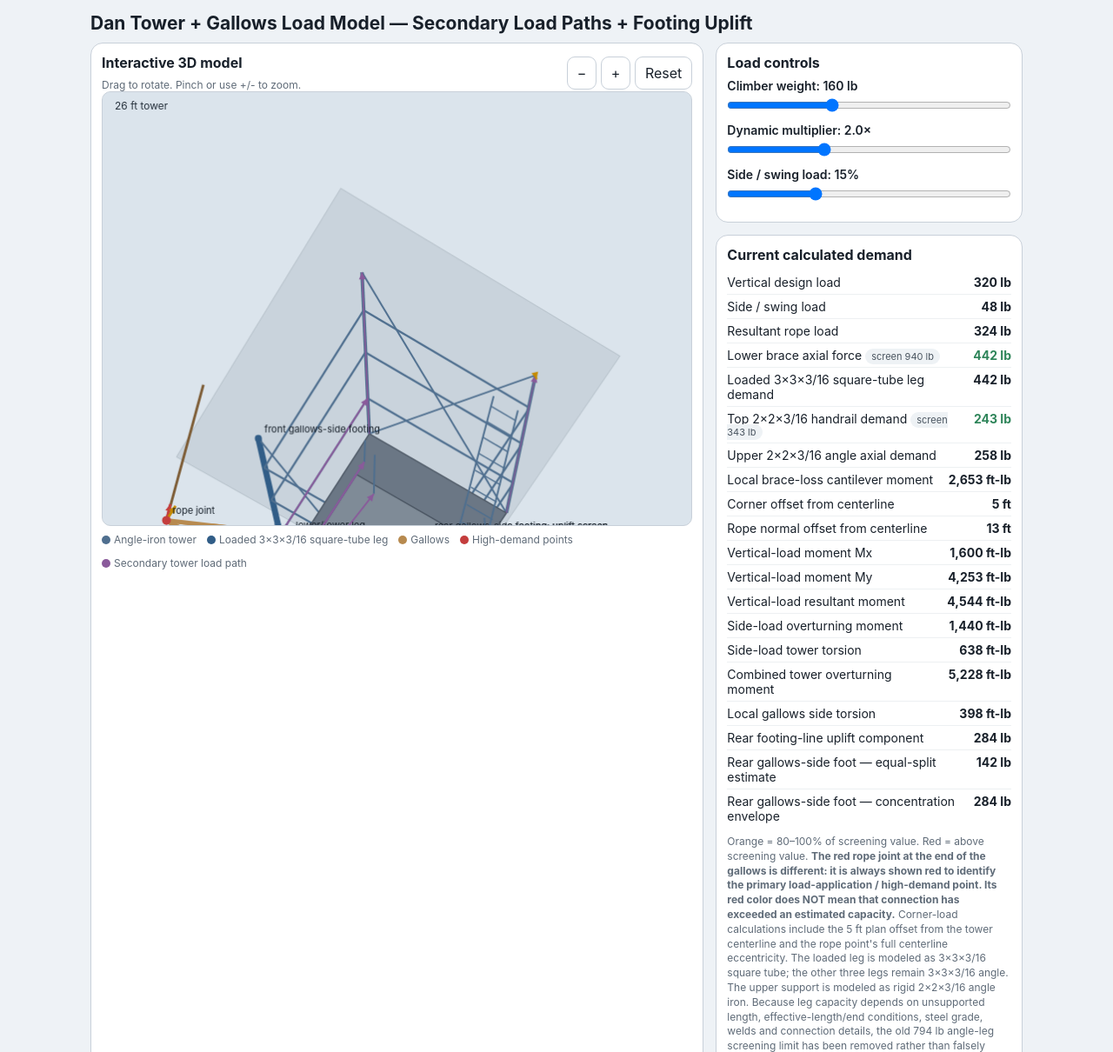
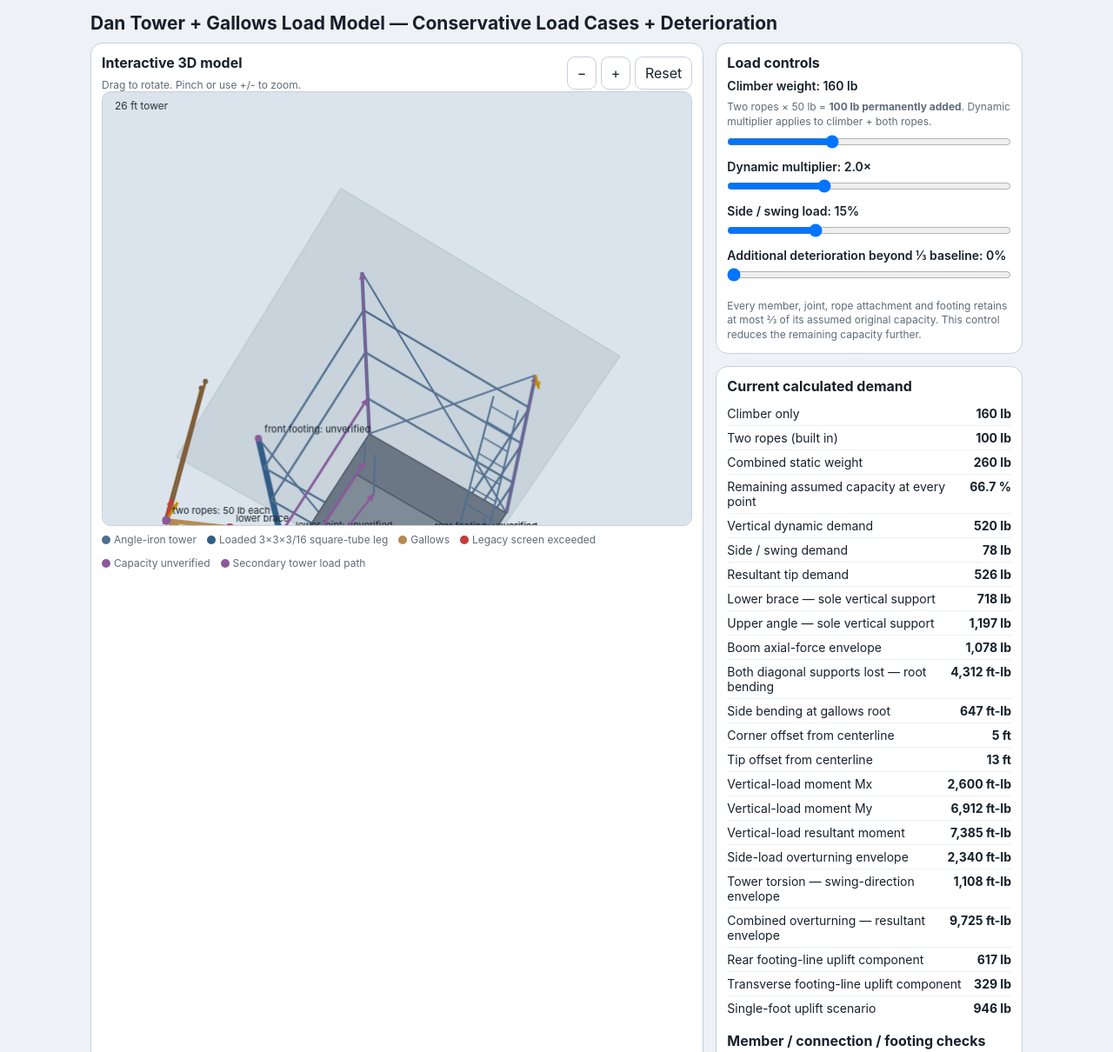
Before and after one commit to predapex/DT, a plain HTML site: page index.html in a window 1280 px wide. Shown: the top 1210 px of the page at 87% size. Drawn offline with Linux system fonts and the light colour scheme.

Commit message:
Add two 50 lb ropes, conservative support cases, and one-third deterioration screens

```diff
--- a/index.html
+++ b/index.html
@@ -2,7 +2,7 @@
 <head>
 <meta charset="utf-8">
 <meta name="viewport" content="width=device-width,initial-scale=1,maximum-scale=1,user-scalable=no">
-<title>Dan Tower + Gallows Model - Secondary Load Paths + Footing Uplift</title>
+<title>Dan Tower + Gallows Model - Conservative Load Cases + Deterioration</title>
 <style>
 :root{
   --bg:#eef2f6; --panel:#ffffff; --text:#18202a; --muted:#5f6b78; --line:#c8d0d9;
@@ -26,7 +26,7 @@ input[type=range]{width:100%;margin:6px 0 12px}
 .value{font-weight:700}
 .red{color:var(--bad)}
 .orange{color:var(--warn)}
-.green{color:var(--ok)}
+.unknown{color:#8a5a9b}
 .badge{font-size:11px;padding:2px 7px;border-radius:999px;background:#eef2f5;color:#4a5560}
 button{font:inherit;padding:8px 11px;border-radius:9px;border:1px solid var(--line);background:#fff;color:var(--text)}
 .sectiontitle{font-weight:700;margin-bottom:8px}
@@ -41,7 +41,7 @@ button{font:inherit;padding:8px 11px;border-radius:9px;border:1px solid var(--li
 </head>
 <body>
 <div class="wrap">
-  <h1>Dan Tower + Gallows Load Model — Secondary Load Paths + Footing Uplift</h1>
+  <h1>Dan Tower + Gallows Load Model — Conservative Load Cases + Deterioration</h1>
   <div class="grid">
     <div class="card">
       <div class="row">
@@ -56,7 +56,7 @@ button{font:inherit;padding:8px 11px;border-radius:9px;border:1px solid var(--li
         <span><i class="dot" style="background:var(--tower)"></i>Angle-iron tower</span>
         <span><i class="dot" style="background:#315d87"></i>Loaded 3×3×3/16 square-tube leg</span>
         <span><i class="dot" style="background:var(--gallows)"></i>Gallows</span>
-        <span><i class="dot" style="background:var(--bad)"></i>High-demand points</span><span><i class="dot" style="background:#8a5a9b"></i>Secondary tower load path</span>
+        <span><i class="dot" style="background:var(--bad)"></i>Legacy screen exceeded</span><span><i class="dot" style="background:#8a5a9b"></i>Capacity unverified</span><span><i class="dot" style="background:#8a5a9b"></i>Secondary tower load path</span>
       </div>
     </div>
 
@@ -64,17 +64,23 @@ button{font:inherit;padding:8px 11px;border-radius:9px;border:1px solid var(--li
       <div class="card">
         <div class="sectiontitle">Load controls</div>
         <label>Climber weight: <span id="wOut">160</span> lb</label>
+        <div class="note">Two ropes × 50 lb = <strong>100 lb permanently added</strong>. Dynamic multiplier applies to climber + both ropes.</div>
         <input id="w" type="range" min="80" max="300" value="160" step="5">
         <label>Dynamic multiplier: <span id="dOut">2.0</span>×</label>
         <input id="d" type="range" min="1" max="4" value="2" step=".1">
         <label>Side / swing load: <span id="sOut">15</span>%</label>
         <input id="s" type="range" min="0" max="50" value="15" step="5">
+        <label>Additional deterioration beyond ⅓ baseline: <span id="ageOut">0</span>%</label>
+        <input id="age" type="range" min="0" max="90" value="0" step="5">
+        <div class="note">Every member, joint, rope attachment and footing retains at most ⅔ of its assumed original capacity. This control reduces the remaining capacity further.</div>
       </div>
 
       <div class="card" style="margin-top:14px">
         <div class="sectiontitle">Current calculated demand</div>
         <div id="stats"></div>
-        <div class="note">Orange = 80–100% of screening value. Red = above screening value. <strong>The red rope joint at the end of the gallows is different: it is always shown red to identify the primary load-application / high-demand point. Its red color does NOT mean that connection has exceeded an estimated capacity.</strong> Corner-load calculations include the 5 ft plan offset from the tower centerline and the rope point's full centerline eccentricity. The loaded leg is modeled as 3×3×3/16 square tube; the other three legs remain 3×3×3/16 angle. The upper support is modeled as rigid 2×2×3/16 angle iron. Because leg capacity depends on unsupported length, effective-length/end conditions, steel grade, welds and connection details, the old 794 lb angle-leg screening limit has been removed rather than falsely reused for the square tube. No capacity screen is assigned to the upper angle because compression buckling/tension capacity depends on its actual unsupported length, orientation, steel grade and end connections. These are preliminary engineering screens, not certified capacities.</div>
+        <div class="sectiontitle" style="margin-top:14px">Member / connection / footing checks</div>
+        <div id="pointStats"></div>
+        <div class="note"><strong>This is a conservative scenario screen, not a failure prediction or permission to climb.</strong> Each diagonal is checked separately as the sole vertical support; neither gets credit for the other. Side load is added to member demand, and overturning is enveloped over swing directions. These maxima are separate cases, not simultaneous reactions. Handrail is also checked for complete diagonal-support loss. Red means an unverified legacy screen is exceeded; purple means no capacity is established; grey means below an unverified screen, not safe. No green safety rating is used. The ⅓ deterioration loss is your assumed allowance, not a measured condition assessment. Unknown capacities remain unknown after reduction. See the point checks below.</div>
       </div>
     </div>
   </div>
@@ -82,21 +88,21 @@ button{font:inherit;padding:8px 11px;border-radius:9px;border:1px solid var(--li
   <div class="card" style="margin-top:14px">
     <div class="sectiontitle">Secondary tower load distribution</div>
     <div class="small">
-      Purple arrows trace the secondary load paths after the gallows forces enter the tower at the lower knee-brace connection, boom/handrail connection, and upper angle/roof-frame connection. They show transfer into the existing framing, neighboring legs and foundations. Arrow thickness responds to the load sliders. This is a load-path visualization, not a finite-element calculation of the exact force in each individual brace.
+      Purple arrows trace the secondary load paths after the gallows forces enter the tower at the lower knee-brace connection, boom/handrail connection, and upper angle/roof-frame connection. They show transfer into the existing framing, neighboring legs and foundations. Arrow thickness responds to the total load including both ropes. No beneficial load sharing is credited in the member checks. This is a load-path visualization, not a finite-element calculation of the exact force in each individual brace.
     </div>
   </div>
 
   <div class="card" style="margin-top:14px">
     <div class="sectiontitle">Rear footing uplift screen</div>
     <div class="small">
-      Tower top is level. The gallows projects from the FRONT of the tower. Front tower legs are 3 ft longer than the rear legs over the 15 ft front-to-rear footing spacing. Red/orange arrows show the uplift-producing reaction at the actual REAR footing line, opposite the gallows. The displayed value is <strong>not net footing uplift</strong>: tower self-weight, footing/concrete weight, soil/rock restraint, guy-cable effects and anchor/rebar resistance are not subtracted because those values are not in the model. The gallows-side rear-foot range runs from an equal 50/50 rear-line split to a conservative 100% concentration envelope; exact distribution requires the tower-frame stiffness.
+      Tower top is level. The gallows projects from the FRONT of the tower. Front tower legs are 3 ft longer than the rear legs over the 15 ft front-to-rear footing spacing. Red/orange arrows show the uplift-producing reaction at the actual REAR footing line, opposite the gallows. The displayed value is <strong>not net footing uplift</strong>: tower self-weight, footing/concrete weight, soil/rock restraint, guy-cable effects and anchor/rebar resistance are not subtracted because those values are not in the model. Swing direction is enveloped separately for each axis. Each rear footing is checked for 100% of the rear-line uplift component; a single-foot scenario also adds the transverse footing-line uplift component. No equal-split benefit is credited. These are separate load cases, not simultaneous footing reactions, and do not bound every possible frame-stiffness effect.
     </div>
   </div>
 
   <div class="card" style="margin-top:14px">
     <div class="sectiontitle">Attachment / member assumptions</div>
     <div class="small">
-      CORNER MOUNT: gallows is attached at one tower corner/leg, not at the face centerline · Loaded gallows leg ONLY → 3×3×3/16 in square tube; other three tower legs remain 3×3×3/16 angle · Bottom brace attaches to the loaded square-tube leg · Top beam → 2×2×3/16 in angle handrail · Upper support → 2×2×3/16 in angle iron attached to roof frame · Gallows → 2×2×1/4 in angle · Bolts → 1/2 in high-tensile · Rope reach → 99.5 in · Lower brace → ~12 ft · Brace angle → 46.4°
+      CORNER MOUNT: gallows is attached at one tower corner/leg, not at the face centerline · Loaded gallows leg ONLY → 3×3×3/16 in square tube; other three tower legs remain 3×3×3/16 angle · Bottom brace attaches to the loaded square-tube leg · Top beam → 2×2×3/16 in angle handrail · Upper support → 2×2×3/16 in angle iron attached to roof frame · Gallows → 2×2×1/4 in angle · Bolts → 1/2 in high-tensile · Rope reach → 99.5 in · Lower brace → ~12 ft · Lower brace angle → calculated from the displayed geometry
     </div>
     <div class="note">Screening values depend heavily on actual unsupported span, connection geometry, bolt grade/layout, welds, eccentricity, corrosion and anchorage. A structural engineer should replace these estimates with measured capacities before anyone climbs on it.</div>
   </div>
@@ -105,7 +111,7 @@ button{font:inherit;padding:8px 11px;border-radius:9px;border:1px solid var(--li
 <script>
 (function(){
 const cv=document.getElementById('cv'), ctx=cv.getContext('2d'), box=document.getElementById('box');
-const w=document.getElementById('w'), d=document.getElementById('d'), s=document.getElementById('s');
+const w=document.getElementById('w'), d=document.getElementById('d'), s=document.getElementById('s'), age=document.getElementById('age');
 let yaw=-0.55,pitch=0.32,zoom=15.5,drag=false,lastX=0,lastY=0,lastDist=0;
 
 function resize(){
@@ -147,6 +153,9 @@ function arrow(a,b,color,width=3){
 }
 
 const zTop=26, base=15, top=10, reach=99.5/12, beamZ=30, face=-5, cornerY=-5, tip=face-reach, lowerZ=beamZ-104.5/12, upperZ=34, footSpanFB=15, frontLegExtra=3;
+const ropeCount=2, ropeWeightEach=50, baselineLoss=1/3;
+// Legacy screens have no established engineering provenance; never label them safe.
+const legacyScreens={lowerBrace:940,handrail:343};
 function interp(s,z){return base+(top-base)*(z/zTop)}
 function draw(){
   ctx.clearRect(0,0,box.clientWidth,box.clientHeight);
@@ -179,20 +188,25 @@ function draw(){
   line([face+4,cornerY,beamZ],[tip,cornerY,beamZ],'#b78a4f',5);
   line([face,cornerY,lowerZ],[tip,cornerY,beamZ],'#b78a4f',5);
   line([face,cornerY,upperZ],[tip,cornerY,beamZ],'#b78a4f',4);
-  line([tip,cornerY,beamZ],[tip,cornerY,3],'#7d5c35',3);
+  for(const offset of [-.3,.3]){
+    line([tip,cornerY+offset,beamZ],[tip,cornerY+offset,3],'#7d5c35',3);
+    circle([tip,cornerY+offset,3],3,'#7d5c35');
+  }
 
   line([5.3,5,2],[5.3,-4,25],'#4f6f8f',2); line([7.4,5,2],[7.4,-4,25],'#4f6f8f',2);
   for(let i=0;i<13;i++){let t=i/12;let z=3+22*t;let y=4.5-8*t;line([5.3,y,z],[7.4,y,z],'#4f6f8f',1.5)}
 
   const vals=calc();
+  circle([face-reach/2,cornerY,(lowerZ+beamZ)/2],5,pointColor(vals.points.lowerBrace),'lower brace');
+  circle([face-reach/2,cornerY,(upperZ+beamZ)/2],5,pointColor(vals.points.upperAngle),'upper angle: unverified');
   const downLen=Math.min(5,1.2+vals.P/200), sideLen=Math.min(4,0.7+vals.H/120);
   arrow([tip,cornerY,beamZ],[tip,cornerY,beamZ-downLen],'#c43d3d',3);
   arrow([tip,cornerY,beamZ],[tip,cornerY+sideLen,beamZ],'#c58a00',3);
 
-  circle([tip,cornerY,beamZ],5,'#c43d3d','rope joint');
-  circle([face,cornerY,beamZ],5,statusColor(vals.topDemand,343),'top/handrail');
-  circle([face,cornerY,lowerZ],5,statusColor(vals.braceDemand,794),'lower/tower leg');
-  circle([face,cornerY,upperZ],5,'#b78a4f','upper angle/roof joint');
+  circle([tip,cornerY,beamZ],5,pointColor(vals.points.ropeJoint),'two ropes: 50 lb each');
+  circle([face,cornerY,beamZ],5,pointColor(vals.points.handrail),'handrail: legacy screen');
+  circle([face,cornerY,lowerZ],5,pointColor(vals.points.lowerJoint),'lower joint: unverified');
+  circle([face,cornerY,upperZ],5,pointColor(vals.points.upperJoint),'upper joint: unverified');
 
   const sec='#8a5a9b', secW=Math.max(1.5,Math.min(5,1.5+vals.R/250));
   const h21=interp(0,21)/2;
@@ -212,88 +226,112 @@ function draw(){
   // Red = rear footing on the same side of the tower as the gallows attachment.
   // Orange = opposite rear footing. The foot directly below the gallows is FRONT, not rear.
   arrow([ base/2,-base/2,0],[ base/2,-base/2,upliftScale],'#c43d3d',4);
-  arrow([ base/2, base/2,0],[ base/2, base/2,Math.max(.5,upliftScale*.5)],'#c58a00',2.5);
-  circle([ base/2,-base/2,0],6,'#c43d3d','rear gallows-side footing: uplift screen');
-  circle([-base/2,-base/2,0],4,'#315d87','front gallows-side footing');
+  arrow([ base/2, base/2,0],[ base/2, base/2,upliftScale],'#c58a00',2.5);
+  circle([ base/2,-base/2,0],6,pointColor(vals.points.rearFoot),'rear footing: unverified');
+  circle([-base/2,-base/2,0],4,pointColor(vals.points.frontFoot),'front footing: unverified');
 
   ctx.fillStyle='#26313c';ctx.font='12px -apple-system,Arial';
   ctx.fillText('26 ft tower',14,20);
 }
 
 function calc(){
-  const W=+w.value,D=+d.value,S=+s.value/100;
-  const P=W*D,H=P*S,R=Math.hypot(P,H),theta=46.4*Math.PI/180;
-  const brace=P/Math.sin(theta), beam=P/Math.tan(theta), cant=P*reach;
-
-  const ex=Math.abs(tip);
-  const ey=Math.abs(cornerY);
-  const MvertX=P*ey;
-  const MvertY=P*ex;
-  const MvertResult=Math.hypot(MvertX,MvertY);
-
+  const W=+w.value,D=+d.value,S=+s.value/100,additionalLoss=+age.value/100;
+  const ropeWeight=ropeCount*ropeWeightEach,totalWeight=W+ropeWeight;
+  const retention=(1-baselineLoss)*(1-additionalLoss);
+  const P=totalWeight*D,H=P*S,R=Math.hypot(P,H);
+  const theta=Math.atan2(beamZ-lowerZ,reach);
+  const upperSupportAngle=Math.atan2(upperZ-beamZ,reach);
+  // Separate sole-support cases; no arbitrary 35% or 55% load sharing.
+  const brace=P/Math.sin(theta),upperAngle=P/Math.sin(upperSupportAngle);
+  const beam=Math.max(P/Math.tan(theta),P/Math.tan(upperSupportAngle));
+  // Triangle-inequality force allowance: all side demand at each checked point.
+  const braceDemand=brace+H,upperAngleDemand=upperAngle+H,topDemand=Math.hypot(P,beam)+H;
+  const cant=P*reach,localTorsion=H*reach;
+  const ex=Math.abs(tip),ey=Math.abs(cornerY);
+  const MvertX=P*ey,MvertY=P*ex,MvertResult=Math.hypot(MvertX,MvertY);
   const MsideOverturn=H*beamZ;
-  const Tvertical=H*ex;
-  const MxCombined=MvertX+MsideOverturn;
-  const MyCombined=MvertY;
-  const MoverturnResult=Math.hypot(MxCombined,MyCombined);
-  const localTorsion=H*reach;
-
-  // Front/rear is the X axis because the gallows projects in -X.
-  // The front-to-rear footing-line reaction therefore comes from the Y-axis
-  // overturning moment, not Mx.
-  const rearLineUplift=Math.max(0,MyCombined/footSpanFB);
-  const rearGallEqual=rearLineUplift*0.50;
-  const rearGallEnvelope=rearLineUplift;
-
-  const upperSupportAngle=Math.atan2(upperZ-beamZ,reach);
-  const upperAngle=Math.max(0,P*0.35/Math.sin(upperSupportAngle));
-  return {
-    W,D,S,P,H,R,brace,beam,cant,upperAngle,ex,ey,
-    MvertX,MvertY,MvertResult,MsideOverturn,Tvertical,
-    MxCombined,MyCombined,MoverturnResult,localTorsion,rearLineUplift,rearGallEqual,rearGallEnvelope,
-    topDemand:Math.hypot(P,beam)*0.55,
-    braceDemand:brace,
-    upperAngleDemand:upperAngle
-  };
+  // Each axis maximum is a separate worst-direction swing case.
+  const MxCombined=MvertX+MsideOverturn,MyCombined=MvertY+MsideOverturn;
+  // Resultant maximum is NOT the hypot of separately maximized components.
+  const MoverturnResult=MvertResult+MsideOverturn;
+  const Tvertical=H*Math.hypot(ex,ey);
+  const rearLineUplift=MyCombined/footSpanFB,sideLineUplift=MxCombined/base;
+  const singleFootUplift=rearLineUplift+sideLineUplift;
+  const frontFootCompression=P+singleFootUplift;
+  const points={};
+  function point(key,name,demand,unit='lb',originalScreen=null){
+    points[key]={name,demand,unit,retention,
+      equivalentNewDemand:demand/retention,
+      originalScreen,
+      reducedScreen:originalScreen===null?null:originalScreen*retention};
+  }
+  point('ropeJoint','Ropes / tip attachment (combined)',R);
+  point('lowerBrace','Lower brace — sole-support case + side allowance',braceDemand,'lb',legacyScreens.lowerBrace);
+  point('lowerJoint','Lower brace bolts / welds',braceDemand);
+  point('loadedLeg','Loaded square-tube leg — force envelope',Math.max(braceDemand,topDemand,frontFootCompression));
+  point('upperAngle','Upper angle — sole-support case + side allowance',upperAngleDemand);
+  point('upperJoint','Upper angle bolts / welds / roof joint',upperAngleDemand);
+  point('roofFrame','Roof framing — upper-support case',upperAngleDemand);
+  point('handrail','Handrail — force envelope',topDemand,'lb',legacyScreens.handrail);
+  point('boomJoint','Boom / handrail bolts / welds',topDemand);
+  point('boom','Gallows boom — both diagonals unavailable',cant,'ft-lb');
+  point('boomSide','Gallows boom — side bending',localTorsion,'ft-lb');
+  point('tower','Tower / neighboring legs / bracing — overturning',MoverturnResult,'ft-lb');
+  point('towerTorsion','Tower connections / bracing — torsion',Tvertical,'ft-lb');
+  point('rearFoot','Each rear footing / anchors — single-foot uplift scenario',singleFootUplift);
+  point('frontFoot','Front footing / base joint — compression scenario',frontFootCompression);
+  return {W,D,S,ropeWeight,totalWeight,retention,P,H,R,brace,beam,upperAngle,
+    braceDemand,upperAngleDemand,topDemand,cant,ex,ey,MvertX,MvertY,MvertResult,
+    MsideOverturn,Tvertical,MxCombined,MyCombined,MoverturnResult,localTorsion,
+    rearLineUplift,sideLineUplift,singleFootUplift,frontFootCompression,points};
 }
-function statusColor(v,limit){return v>limit?'#c43d3d':v>=.8*limit?'#c58a00':'#2f855a'}
-function cls(v,limit){return v>limit?'red':v>=.8*limit?'orange':'green'}
+function pointClass(p){
+  if(p.reducedScreen===null)return 'unknown';
+  return p.demand>p.reducedScreen?'red':p.demand>=.8*p.reducedScreen?'orange':'';
+}
+function pointColor(p){return ({red:'#c43d3d',orange:'#c58a00',unknown:'#8a5a9b'})[pointClass(p)]||'#5f6b78';}
 function fmt(n){return Math.round(n).toLocaleString()}
 function update(){
   document.getElementById('wOut').textContent=w.value;
   document.getElementById('dOut').textContent=(+d.value).toFixed(1);
   document.getElementById('sOut').textContent=s.value;
+  document.getElementById('ageOut').textContent=age.value;
   const v=calc();
   const rows=[
-    ['Vertical design load',v.P,'lb',null],
-    ['Side / swing load',v.H,'lb',null],
-    ['Resultant rope load',v.R,'lb',null],
-    ['Lower brace axial force',v.brace,'lb',940],
-    ['Loaded 3×3×3/16 square-tube leg demand',v.brace,'lb',null],
-    ['Top 2×2×3/16 handrail demand',v.topDemand,'lb',343],
-    ['Upper 2×2×3/16 angle axial demand',v.upperAngleDemand,'lb',null],
-    ['Local brace-loss cantilever moment',v.cant,'ft-lb',null],
-    ['Corner offset from centerline',v.ey,'ft',null],
-    ['Rope normal offset from centerline',v.ex,'ft',null],
-    ['Vertical-load moment Mx',v.MvertX,'ft-lb',null],
-    ['Vertical-load moment My',v.MvertY,'ft-lb',null],
-    ['Vertical-load resultant moment',v.MvertResult,'ft-lb',null],
-    ['Side-load overturning moment',v.MsideOverturn,'ft-lb',null],
-    ['Side-load tower torsion',v.Tvertical,'ft-lb',null],
-    ['Combined tower overturning moment',v.MoverturnResult,'ft-lb',null],
-    ['Local gallows side torsion',v.localTorsion,'ft-lb',null],
-    ['Rear footing-line uplift component',v.rearLineUplift,'lb',null],
-    ['Rear gallows-side foot — equal-split estimate',v.rearGallEqual,'lb',null],
-    ['Rear gallows-side foot — concentration envelope',v.rearGallEnvelope,'lb',null],
+    ['Climber only',v.W,'lb'],
+    ['Two ropes (built in)',v.ropeWeight,'lb'],
+    ['Combined static weight',v.totalWeight,'lb'],
+    ['Remaining assumed capacity at every point',v.retention*100,'%'],
+    ['Vertical dynamic demand',v.P,'lb'],
+    ['Side / swing demand',v.H,'lb'],
+    ['Resultant tip demand',v.R,'lb'],
+    ['Lower brace — sole vertical support',v.brace,'lb'],
+    ['Upper angle — sole vertical support',v.upperAngle,'lb'],
+    ['Boom axial-force envelope',v.beam,'lb'],
+    ['Both diagonal supports lost — root bending',v.cant,'ft-lb'],
+    ['Side bending at gallows root',v.localTorsion,'ft-lb'],
+    ['Corner offset from centerline',v.ey,'ft'],
+    ['Tip offset from centerline',v.ex,'ft'],
+    ['Vertical-load moment Mx',v.MvertX,'ft-lb'],
+    ['Vertical-load moment My',v.MvertY,'ft-lb'],
+    ['Vertical-load resultant moment',v.MvertResult,'ft-lb'],
+    ['Side-load overturning envelope',v.MsideOverturn,'ft-lb'],
+    ['Tower torsion — swing-direction envelope',v.Tvertical,'ft-lb'],
+    ['Combined overturning — resultant envelope',v.MoverturnResult,'ft-lb'],
+    ['Rear footing-line uplift component',v.rearLineUplift,'lb'],
+    ['Transverse footing-line uplift component',v.sideLineUplift,'lb'],
+    ['Single-foot uplift scenario',v.singleFootUplift,'lb'],
   ];
-  document.getElementById('stats').innerHTML=rows.map(([name,val,unit,lim])=>{
-    const c=lim?cls(val,lim):'';
-    const tag=lim?` <span class="badge">screen ${fmt(lim)} ${unit}</span>`:'';
-    return `<div class="stat"><div>${name}${tag}</div><div class="value ${c}">${fmt(val)} ${unit}</div></div>`;
+  document.getElementById('stats').innerHTML=rows.map(([name,val,unit])=>
+    `<div class="stat"><div>${name}</div><div class="value">${unit==='%'?val.toFixed(1):fmt(val)} ${unit}</div></div>`).join('');
+  document.getElementById('pointStats').innerHTML=Object.values(v.points).map(p=>{
+    const tag=p.reducedScreen===null?'CAPACITY UNVERIFIED':
+      `${p.demand>p.reducedScreen?'LEGACY SCREEN EXCEEDED':'Unverified legacy screen'}: ${fmt(p.reducedScreen)} ${p.unit} (original ${fmt(p.originalScreen)})`;
+    return `<div class="stat"><div>${p.name}<div class="small">${tag} · capacity retained ${(p.retention*100).toFixed(1)}%<br>Equivalent demand against original capacity: ${fmt(p.equivalentNewDemand)} ${p.unit}</div></div><div class="value ${pointClass(p)}">${fmt(p.demand)} ${p.unit}</div></div>`;
   }).join('');
   draw();
 }
-[w,d,s].forEach(el=>el.addEventListener('input',update));
+[w,d,s,age].forEach(el=>el.addEventListener('input',update));
 
 document.getElementById('reset').onclick=()=>{yaw=-.55;pitch=.32;zoom=15.5;draw()};
 document.getElementById('plus').onclick=()=>{zoom=Math.min(28,zoom+1.5);draw()};
```
